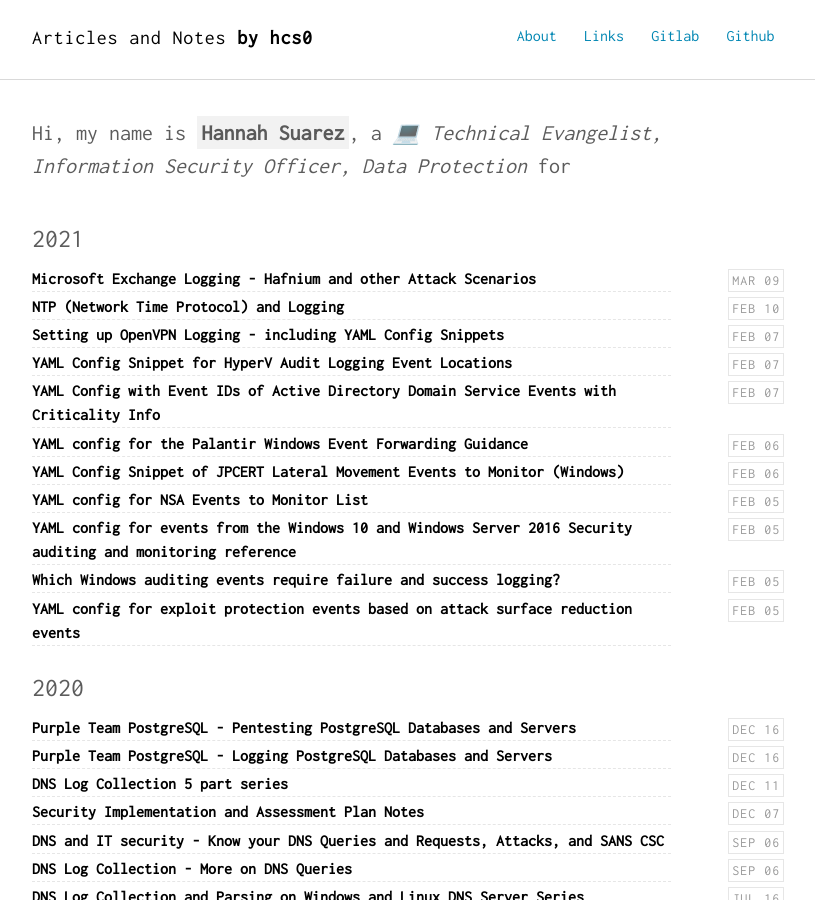
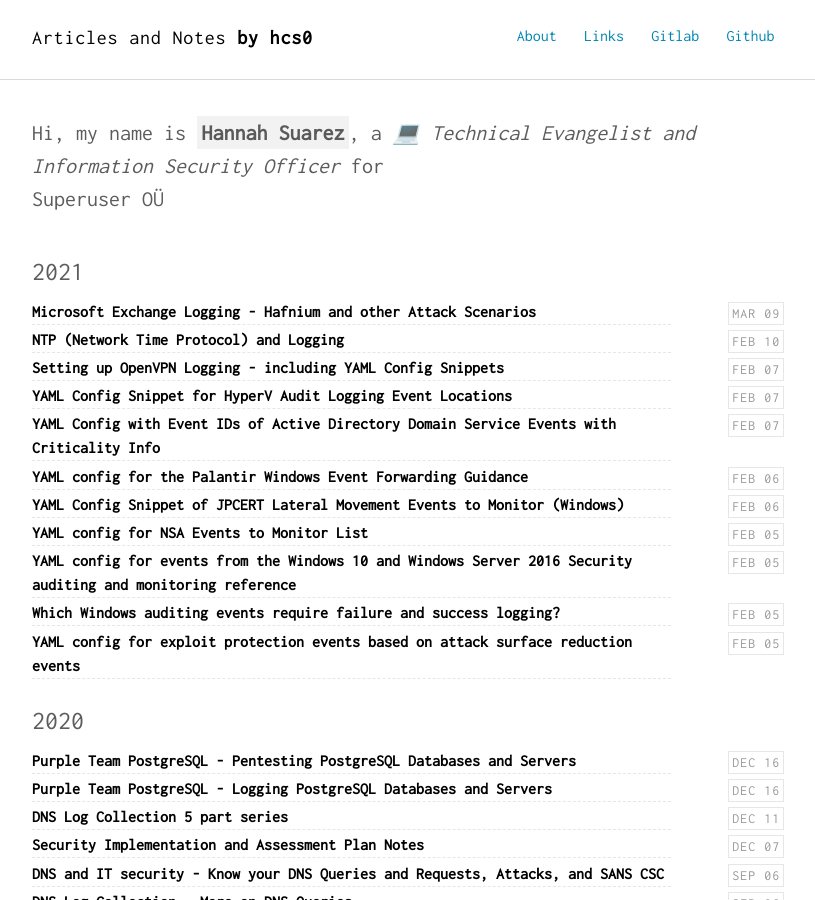
Before and after one commit to HannahSuarez/hannahsuarez.github.io, a Jekyll site: the page built from index.html, in a window 1280 px wide and 900 px high. Shown: the whole window, without its empty margins (232-1047 px from the left). Built offline with Jekyll 4.4.1, drawn with Linux system fonts in a browser that asks for light colours; nearby versions of some CDN libraries.

Commit message:
Update _config.yml

```diff
--- a/_config.yml
+++ b/_config.yml
@@ -28,8 +28,8 @@ sass:
 # Author settings
 author:
   name     : "Hannah Suarez"
-  job      : "💻 Technical Evangelist, Information Security Officer, Data Protection"
-  bio      : ""
+  job      : "💻 Technical Evangelist and Information Security Officer"
+  bio      : "Superuser OÜ"
   thumb    : /images/hannahsuarez.jpg
   url      : http://hannahsuarez.github.io
   github   : http://github.com/hcs0
```
